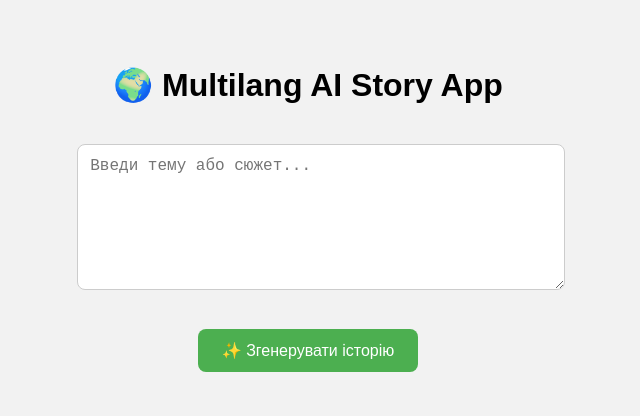
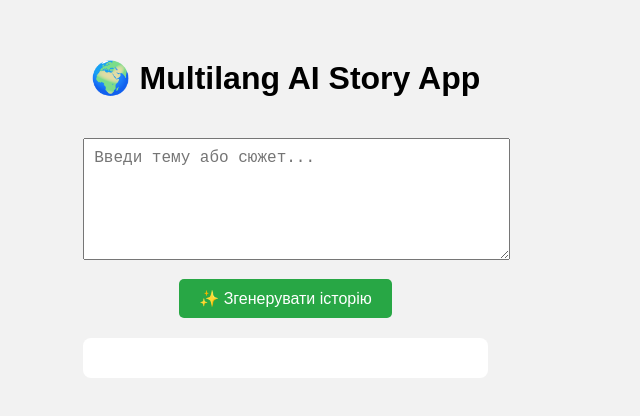
Before and after one commit to n1meli/ai-generation.assistent-n1meli, a React (Vite) app in the folder client/: page / in a window 1280 px wide. Shown: the part 192-608 px from the top of the page, without its empty margins (332-972 px from the left). Built offline with nearby package versions, Linux system fonts and the light colour scheme.

Commit message:
Update App.jsx

```diff
--- a/client/src/App.jsx
+++ b/client/src/App.jsx
@@ -1,90 +1,39 @@
 import React, { useState } from 'react';
-import './App.css'; // якщо хочеш винести стилі
+import './App.css';
 
 function App() {
   const [prompt, setPrompt] = useState('');
-  const [response, setResponse] = useState('');
+  const [story, setStory] = useState('');
+  const [loading, setLoading] = useState(false);
 
-  const handleGenerate = async () => {
-    // Тут ти підставляєш свій endpoint до сервера
+  const generateStory = async () => {
+    setLoading(true);
     const res = await fetch('http://localhost:5000/generate', {
       method: 'POST',
-      headers: {
-        'Content-Type': 'application/json',
-      },
+      headers: { 'Content-Type': 'application/json' },
       body: JSON.stringify({ prompt }),
     });
-
     const data = await res.json();
-    setResponse(data.result); // або data.text — дивись, як у тебе
+    setStory(data.story);
+    setLoading(false);
   };
 
   return (
-    <div style={styles.container}>
-      <h1 style={styles.title}>🌍 Multilang AI Story App</h1>
-
+    <div className="container">
+      <h1>🌍 Multilang AI Story App</h1>
       <textarea
-        style={styles.textarea}
         placeholder="Введи тему або сюжет..."
         value={prompt}
         onChange={(e) => setPrompt(e.target.value)}
       />
-
-      <button style={styles.button} onClick={handleGenerate}>
-        ✨ Згенерувати історію
+      <button onClick={generateStory} disabled={loading}>
+        {loading ? 'Генерація...' : '✨ Згенерувати історію'}
       </button>
-
-      {response && (
-        <div style={styles.result}>
-          <h3>📖 Результат:</h3>
-          <p>{response}</p>
-        </div>
-      )}
+      <div className="story-output">
+        {story && <p>{story}</p>}
+      </div>
     </div>
   );
 }
 
-const styles = {
-  container: {
-    maxWidth: '800px',
-    margin: '40px auto',
-    padding: '20px',
-    textAlign: 'center',
-    fontFamily: 'sans-serif',
-  },
-  title: {
-    fontSize: '2rem',
-    marginBottom: '20px',
-  },
-  textarea: {
-    width: '100%',
-    minHeight: '120px',
-    padding: '12px',
-    fontSize: '1rem',
-    borderRadius: '8px',
-    border: '1px solid #ccc',
-    marginBottom: '20px',
-    resize: 'vertical',
-  },
-  button: {
-    padding: '12px 24px',
-    fontSize: '1rem',
-    backgroundColor: '#4CAF50',
-    color: '#fff',
-    border: 'none',
-    borderRadius: '8px',
-    cursor: 'pointer',
-    transition: 'background-color 0.3s',
-  },
-  result: {
-    marginTop: '30px',
-    textAlign: 'left',
-    backgroundColor: '#f9f9f9',
-    padding: '20px',
-    borderRadius: '8px',
-    whiteSpace: 'pre-wrap',
-  },
-};
-
 export default App;
-// React App placeholder
```
